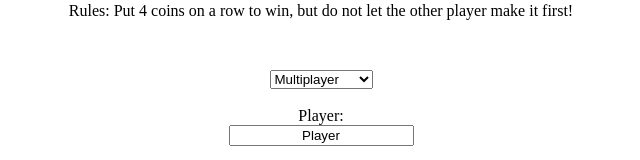
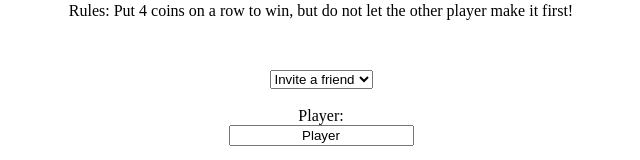
Before and after one commit to TadeoCuchman/cuatroEnFila, a React (Vite) app in the folder cuatroEnFila/: page / in a window 1280 px wide. Shown: the part 303-463 px from the top of the page, without its empty margins (329-969 px from the left). Built offline with nearby package versions, Linux system fonts and the light colour scheme.

Commit message:
fix order invite

```diff
--- a/cuatroEnFila/src/Components/Home.jsx
+++ b/cuatroEnFila/src/Components/Home.jsx
@@ -54,8 +54,8 @@ const Home = ({players, setPlayers, context, mode, setMode}) => {
           <br />
           <br /> */}
             <select onChange={(e) => setMode(e.target.value)}>
+                <option>Invite a friend</option>
                 <option>Multiplayer</option>
-                <option>Invite a friend</option>
     {/*             <option>Online</option> */}
             </select>
             <br />
```
